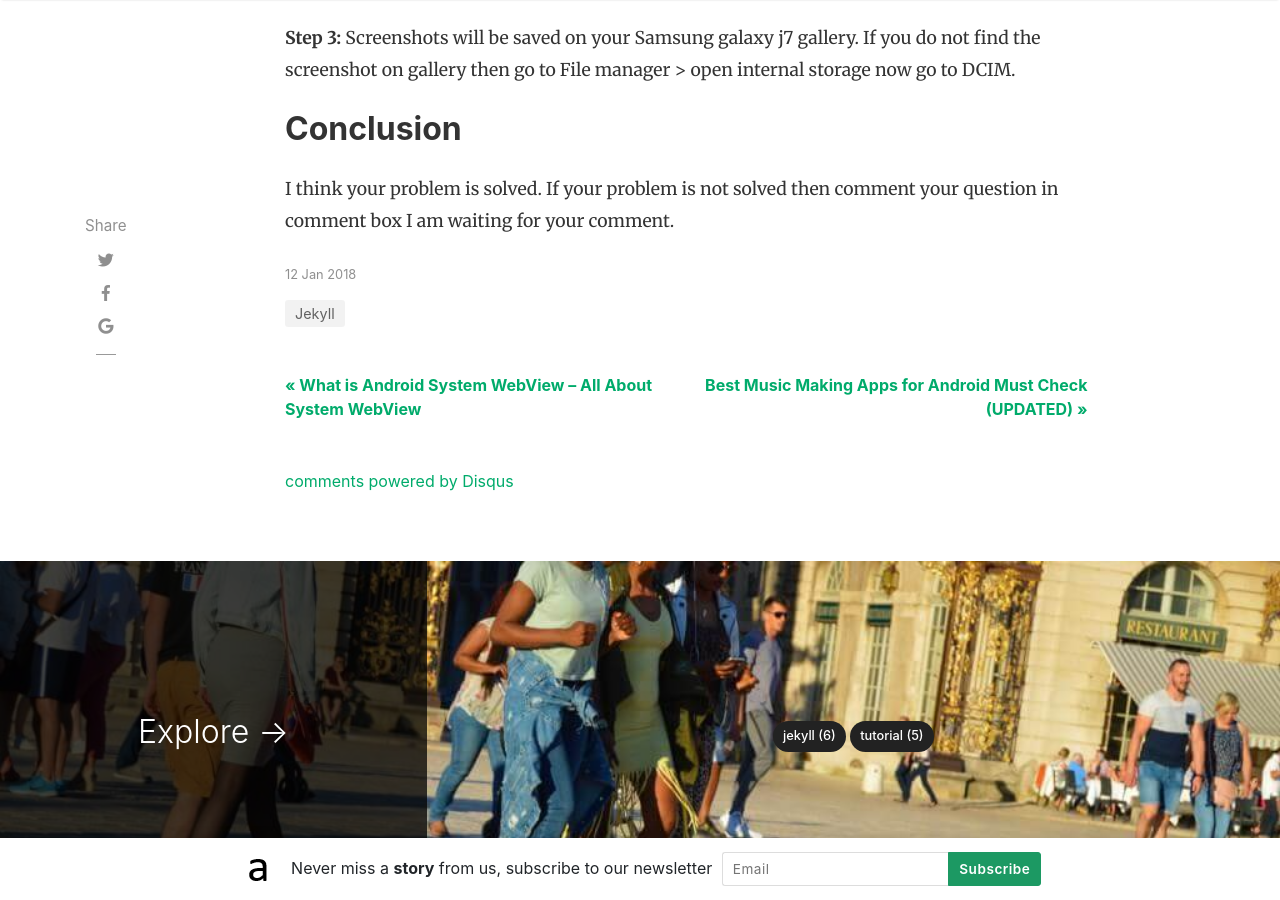
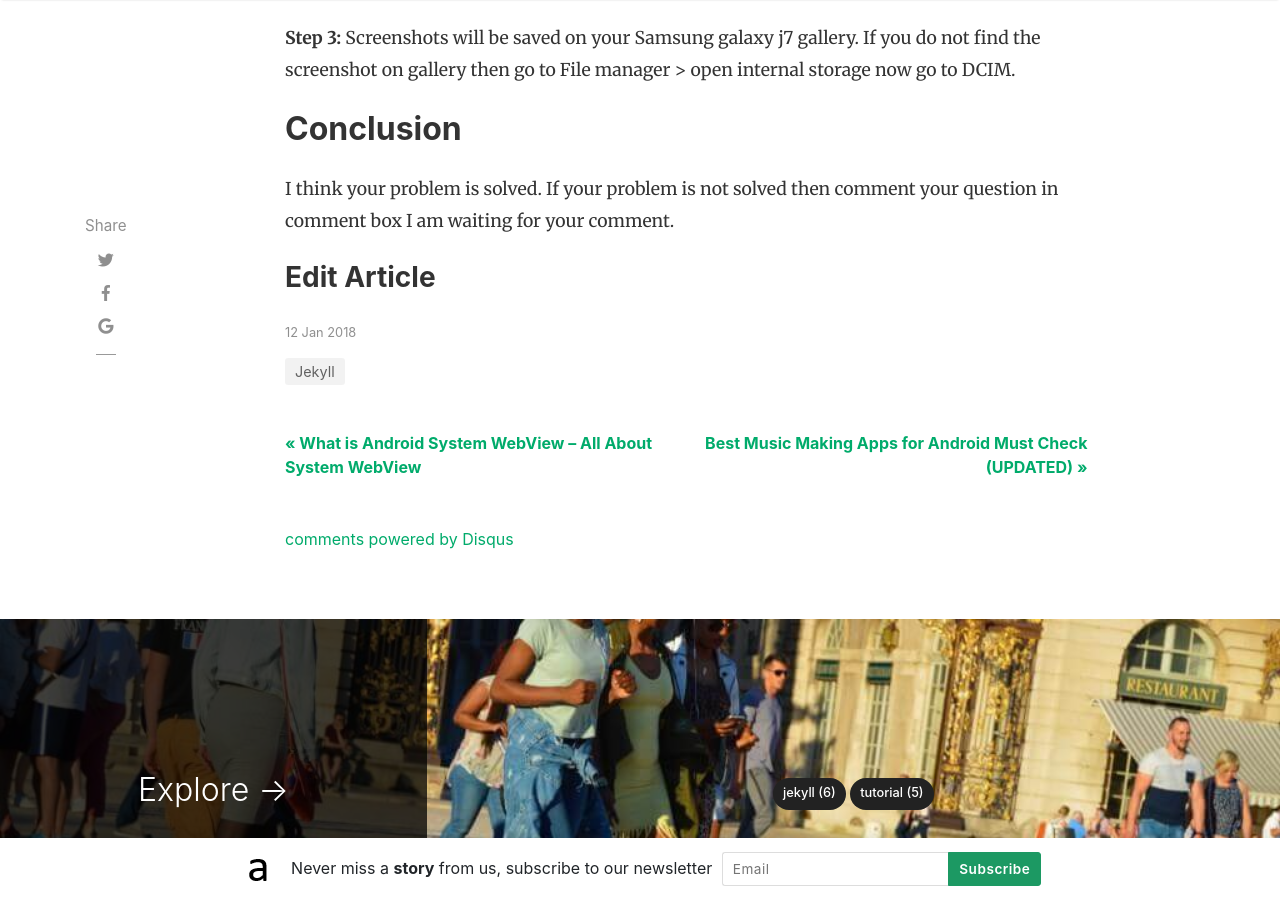
Before and after one commit to andrimoopensource/blog, a Jekyll site: the page built from _posts/2018-01-12-how-to-take-screenshot-in-samsung-j7.md, in a window 1280 px wide and 900 px high, scrolled down 1409 px. Built offline with Jekyll 4.4.1, drawn with Linux system fonts in a browser that asks for light colours; nearby versions of some CDN libraries; comment, search, counter and statistics services are not loaded.

Commit message:
Update 2018-01-12-how-to-take-screenshot-in-samsung-j7.md

```diff
--- a/_posts/2018-01-12-how-to-take-screenshot-in-samsung-j7.md
+++ b/_posts/2018-01-12-how-to-take-screenshot-in-samsung-j7.md
@@ -18,3 +18,5 @@ Are you looking for How to take screenshot in Samsung j7 ?it means you have Sams
 ## Conclusion
 
 I think your problem is solved. If your problem is not solved then comment your question in comment box I am waiting for your comment.
+
+### Edit Article
```
